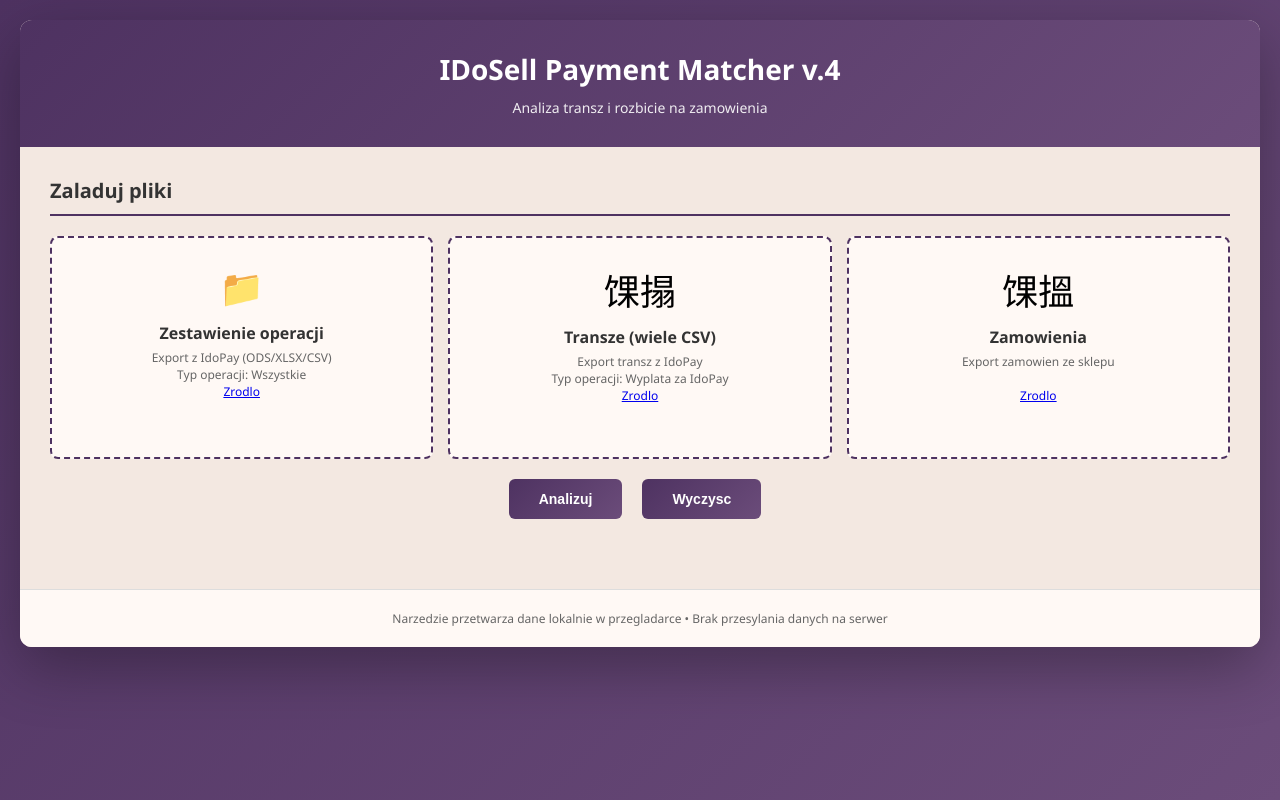
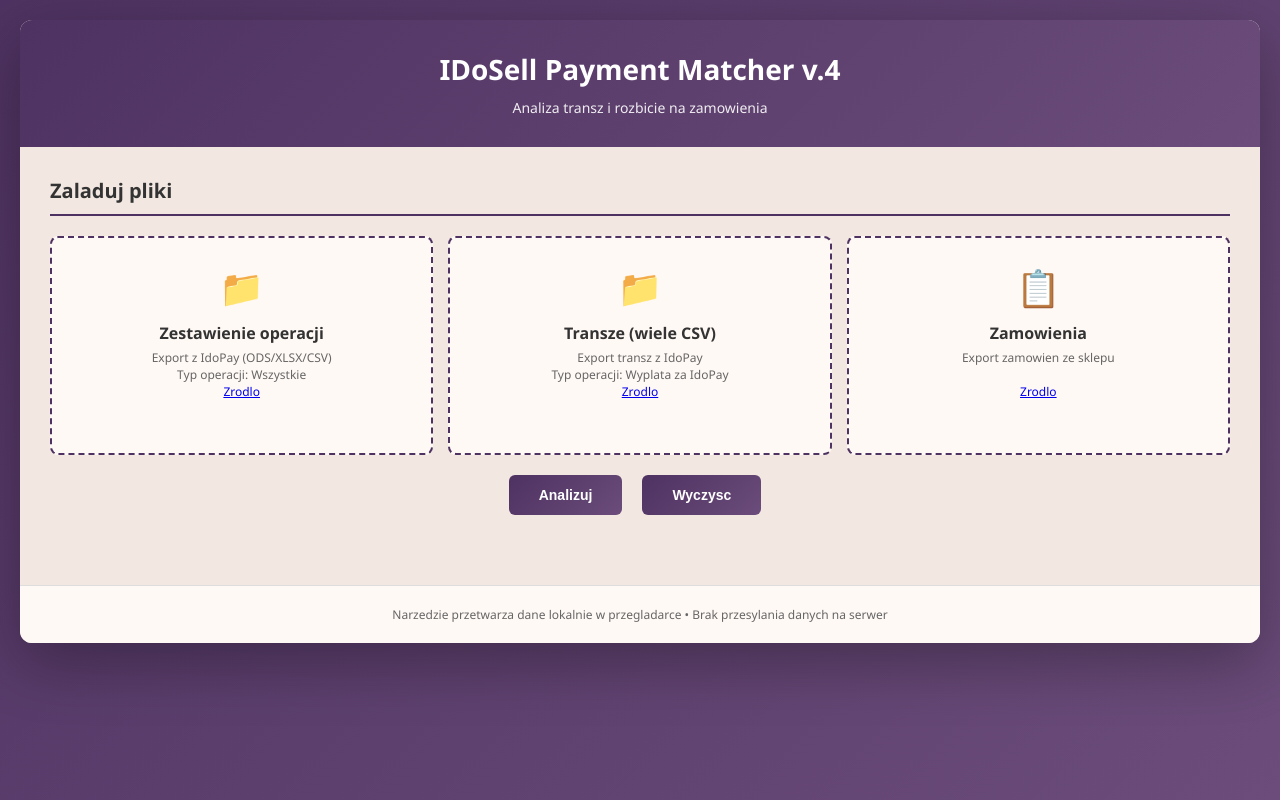
Before and after one commit to purles/IDoSell-Payment-Matcher-v4, a plain HTML site: page index.html in a window 1280 px wide. Drawn offline with Linux system fonts and the light colour scheme.

Commit message:
Replace upload icons with emoji in index.html

```diff
--- a/index.html
+++ b/index.html
@@ -297,7 +297,7 @@
                     </div>
                     <div class="upload-box" id="uploadBox2">
                         <label for="fileTranches">
-                            <div class="upload-icon">馃搨</div>
+                            <div class="upload-icon">📁</div>
                             <h3>Transze (wiele CSV)</h3>
                             <p>Export transz z IdoPay<br>Typ operacji: Wyplata za IdoPay<br>
                             <a href="https://csc.idosell.com/idopay/operation_history/transactions" target="_blank" onclick="event.stopPropagation()">Zrodlo</a></p>
@@ -307,7 +307,7 @@
                     </div>
                     <div class="upload-box" id="uploadBox3">
                         <label for="fileOrders">
-                            <div class="upload-icon">馃搵</div>
+                            <div class="upload-icon">📋</div>
                             <h3>Zamowienia</h3>
                             <p>Export zamowien ze sklepu<br><br>
                             <a href="https://purles.pl/panel/app/orders-csv.php" target="_blank" onclick="event.stopPropagation()">Zrodlo</a></p>
```
